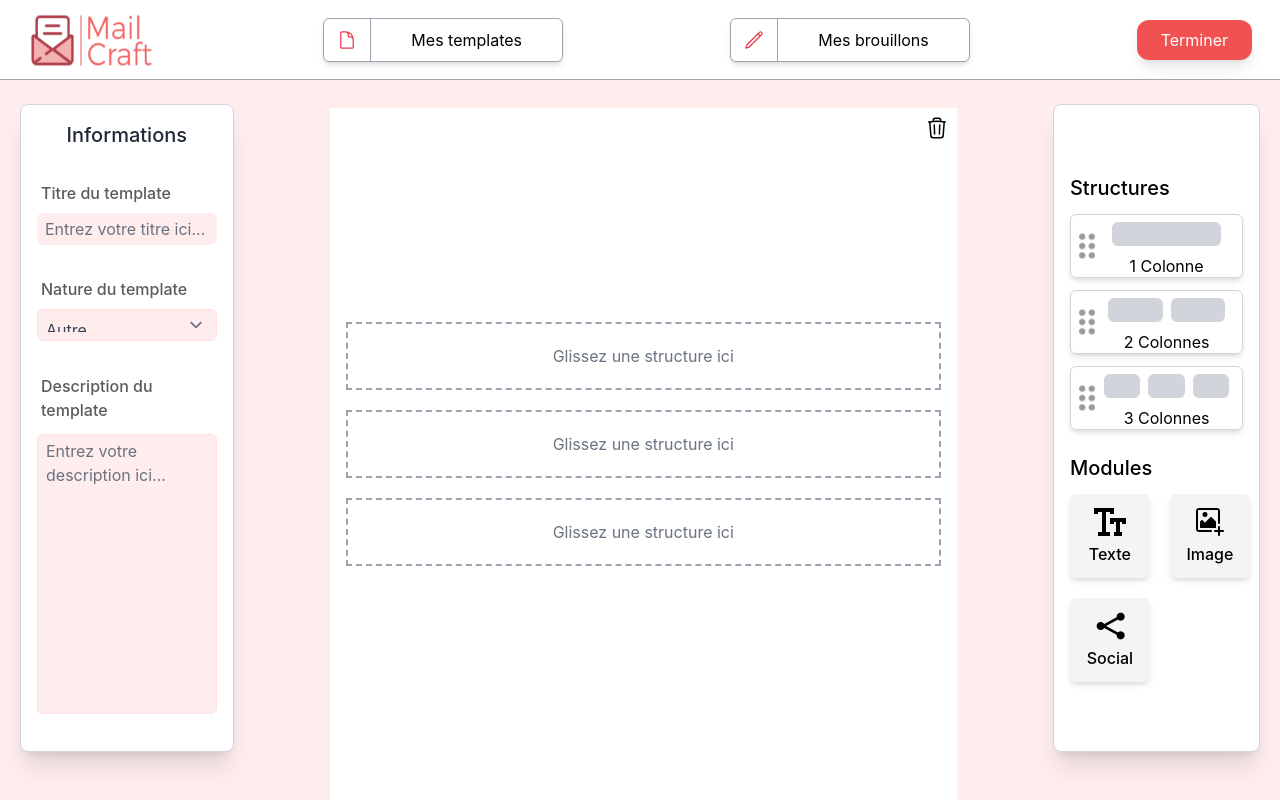
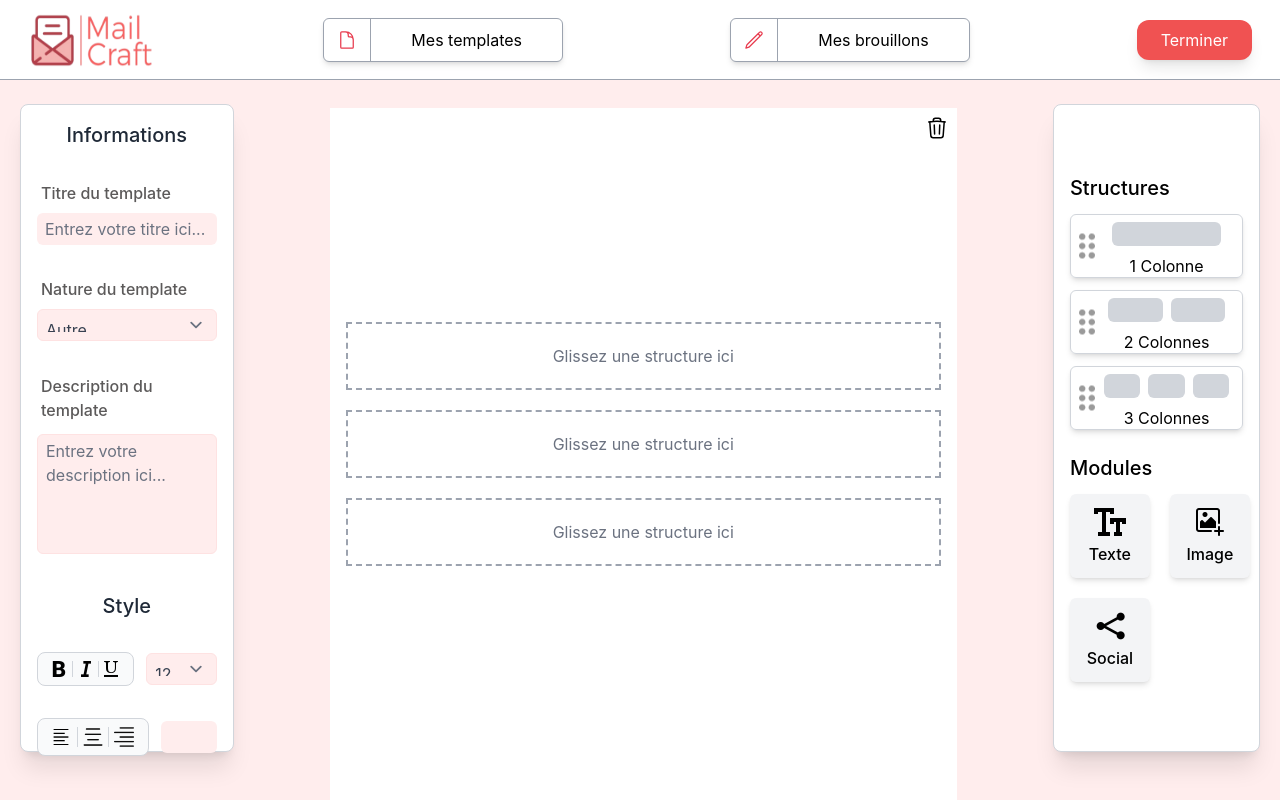
Before and after one commit to WildCodeSchool/2023-09-wns-blanc-mailcraft, a Next.js app in the folder frontend/: page /template/creation in a window 1280 px wide. Built offline with nearby package versions, Linux system fonts and the light colour scheme.

Commit message:
ajout boutons personnalisation ok

```diff
--- a/frontend/package.json
+++ b/frontend/package.json
@@ -21,6 +21,7 @@
     "next": "^14.2.3",
     "react": "^18.3.1",
     "react-beautiful-dnd": "^13.1.1",
+    "react-color": "^2.19.3",
     "react-dom": "^18.3.1",
     "react-loader-spinner": "^6.1.6",
     "react-modal": "^3.16.1",
@@ -31,6 +32,7 @@
     "@types/node": "^20",
     "@types/react": "^18",
     "@types/react-beautiful-dnd": "^13.1.8",
+    "@types/react-color": "^3.0.12",
     "@types/react-dom": "^18",
     "@types/react-modal": "^3.16.3",
     "@types/react-resizable": "^3.0.7",
--- a/frontend/src/components/DragNDrop/DataTemplate.tsx
+++ b/frontend/src/components/DragNDrop/DataTemplate.tsx
@@ -2,92 +2,143 @@ import { templateNatures } from "@/utils/templateNatures";
 import { useTemplateCommonUtils } from "@/utils/templateCommonUtils";
 import { ArrayToIterate } from "@/types/interfaces/template/template-interfaces";
 import { useTemplate } from "@/contexts/TemplateContext";
-import { useEffect } from "react";
+import { useEffect, useState } from "react";
+import { ChromePicker, ColorResult } from "react-color";
+import boldIcon from "@/assets/template-page/boldIcon.png";
+import italicIcon from "@/assets/template-page/italicIcon.png";
+import underlineIcon from "@/assets/template-page/underlineIcon.png";
+import alignLeft from "@/assets/template-page/alignLeft.png";
+import alignCenter from "@/assets/template-page/alignCenter.png";
+import alignRight from "@/assets/template-page/alignRight.png";
+
 interface DataTemplateProps {
   arrayToIterate: string;
 }
+
 const DataTemplate: React.FC<DataTemplateProps> = ({ arrayToIterate }) => {
   const { handleTemplateChange } = useTemplateCommonUtils();
   const { template, templateToModify } = useTemplate();
   const isTemplateToModify = arrayToIterate === "templateToModify";
+  const [selectedStyleIconIndex, setSelectedStyleIconIndex] = useState<number | null>(null);
+  const [selectedJustificationIconIndex, setSelectedJustificationIconIndex] = useState<number | null>(null);
+  const [selectedColor, setSelectedColor] = useState("#FFEDED");
+  const [showColorPicker, setShowColorPicker] = useState(false);
+
+  const handleStyleIconClick = (index: number) => {
+    setSelectedStyleIconIndex(index === selectedStyleIconIndex ? null : index);
+  };
+
+  const handleJustificationIconClick = (index: number) => {
+    setSelectedJustificationIconIndex(index === selectedJustificationIconIndex ? null : index);
+  };
+
+  const handleColorChange = (color: ColorResult) => {
+    setSelectedColor(color.hex);
+  };
+
+  const styleIcons = [
+    { src: boldIcon.src, alt: "Bold Icon" },
+    { src: italicIcon.src, alt: "Italic Icon" },
+    { src: underlineIcon.src, alt: "Underline Icon" }
+  ];
+
+  const justificationIcons = [
+    { src: alignLeft.src, alt: "Align left Icon" },
+    { src: alignCenter.src, alt: "Align center Icon" },
+    { src: alignRight.src, alt: "Align right Icon" }
+  ];
 
   return (
-    <div
-      className="flex flex-col justify-start gap-8 p-4 bg-white w-[20%] h-[90%] my-6 ms-5 border border-gray-300 rounded-lg shadow-xl"
-      style={{ minHeight: "100px" }}
-    >
+    <div className="flex flex-col justify-start gap-8 p-4 bg-white w-[20%] h-[90%] my-6 ms-5 border border-gray-300 rounded-lg shadow-xl" style={{ minHeight: "100px" }}>
       <div className="flex justify-center items-center">
-        <h1 className="font-medium text-xl text-center text-gray-800">
-          Informations
-        </h1>
+        <h1 className="font-medium text-xl text-center text-gray-800">Informations</h1>
       </div>
       <div className="input flex flex-col gap-2">
-        <label htmlFor="title" className="font-medium ms-1 text-[#5C5A5A]">
-          Titre du template
-        </label>
+        <label htmlFor="title" className="font-medium ms-1 text-[#5C5A5A]">Titre du template</label>
         <div className="form-control w-full">
           <input
-            value={
-              arrayToIterate === "templateToModify"
-                ? templateToModify?.title
-                : template?.title
-            }
-            onChange={(e) => {
-              handleTemplateChange(e, "title", arrayToIterate);
-            }}
+            value={arrayToIterate === "templateToModify" ? templateToModify?.title : template?.title}
+            onChange={(e) => { handleTemplateChange(e, "title", arrayToIterate); }}
             required
             placeholder="Entrez votre titre ici..."
-            className={`"input input-bordered border-red-100 w-full h-8 pl-2 rounded-md ${isTemplateToModify
-              ? "bg-[#766060] text-white" : "bg-[#FFEDED] text-gray-700"}`}
+            className={`input input-bordered border-red-100 w-full h-8 pl-2 rounded-md ${isTemplateToModify ? "bg-[#766060] text-white" : "bg-[#FFEDED] text-gray-700"}`}
           />
         </div>
       </div>
       <div className="input flex flex-col gap-2">
-        <label htmlFor="nature" className="font-medium ms-1 text-[#5C5A5A]">
-          Nature du template
-        </label>
+        <label htmlFor="nature" className="font-medium ms-1 text-[#5C5A5A]">Nature du template</label>
         <div className="form-control w-full">
           <select
-            onChange={(e) => {
-              handleTemplateChange(e, "templateNature", arrayToIterate);
-            }}
+            onChange={(e) => { handleTemplateChange(e, "templateNature", arrayToIterate); }}
             required
-            className={`select select-bordered border-red-100 w-full h-8 pl-2 rounded-md ${isTemplateToModify
-              ? "bg-[#766060] text-white" : "bg-[#FFEDED] text-gray-700"}`}
+            className={`select select-bordered border-red-100 w-full h-8 pl-2 rounded-md ${isTemplateToModify ? "bg-[#766060] text-white" : "bg-[#FFEDED] text-gray-700"}`}
           >
             {templateNatures.map((templateNature, index) => (
-              <option value={templateNature} selected>
-                {templateNature}
-              </option>
+              <option key={index} value={templateNature} selected>{templateNature}</option>
             ))}
           </select>
         </div>
       </div>
       <div className="input flex flex-col gap-3">
-        <label
-          htmlFor="description"
-          className="font-medium ms-1 text-[#5C5A5A]"
-        >
-          Description du template
-        </label>
+        <label htmlFor="description" className="font-medium ms-1 text-[#5C5A5A]">Description du template</label>
         <div className="form-control w-full">
           <textarea
             required
-            value={
-              arrayToIterate === "templateToModify"
-                ? templateToModify?.description
-                : template?.description
-            }
-            onChange={(e) => {
-              handleTemplateChange(e, "description", arrayToIterate);
-            }}
+            value={arrayToIterate === "templateToModify" ? templateToModify?.description : template?.description}
+            onChange={(e) => { handleTemplateChange(e, "description", arrayToIterate); }}
             placeholder="Entrez votre description ici..."
-            className={`textarea textarea-bordered border-red-100 w-full h-[35dvh] pt-1 px-2 rounded-md focus:border-red-100 focus:ring-0 resize-none text-gray-700
-            ${isTemplateToModify
-                ? "bg-[#766060] placeholder-gray-300 text-white" : "bg-[#FFEDED] text-gray-700"}`}
+            className={`textarea textarea-bordered border-red-100 w-full h-[15dvh] pt-1 px-2 rounded-md focus:border-red-100 focus:ring-0 resize-none text-gray-700 ${isTemplateToModify ? "bg-[#766060] placeholder-gray-300 text-white" : "bg-[#FFEDED] text-gray-700"}`}
           ></textarea>
         </div>
       </div>
+      <h1 className="font-medium text-xl text-center text-gray-800 2xl:mt-5">Style</h1>
+      <div className="flex items-center gap-3 2xl:gap-6 2xl:mb-4">
+        <div className="flex bg-gray-50 border border-gray-300 rounded-lg focus:ring-blue-500 focus:border-blue-500 p-2 text-sm w-3/4">
+          {styleIcons.map((icon, index) => (
+            <div
+              key={index}
+              className={`styleIcon flex-1 ${index === styleIcons.length - 1 ? '' : 'border-r'} border-gray-300 flex justify-center items-center cursor-pointer ${selectedStyleIconIndex === index ? 'bg-gray-300' : ''}`}
+              onClick={() => handleStyleIconClick(index)}
+            >
+              <img src={icon.src} className="h-4" alt={icon.alt} />
+            </div>
+          ))}
+        </div>
+        <select
+          onChange={(e) => { handleTemplateChange(e, "fontSize", arrayToIterate); }}
+          className={`select select-bordered border-red-100 w-20 h-8 pl-2 rounded-md ${isTemplateToModify ? "bg-[#766060] text-white" : "bg-[#FFEDED] text-gray-700"}`}
+        >
+          {[12, 14, 16, 18, 20, 24, 28, 32, 36].map((size) => (
+            <option key={size} value={size}>{size}</option>
+          ))}
+        </select>
+      </div>
+      <div className="flex items-center gap-3 2xl:gap-6 2xl:mb-4">
+        <div className="flex bg-gray-50 border border-gray-300 rounded-lg focus:ring-blue-500 focus:border-blue-500 p-2 text-sm w-3/4">
+          {justificationIcons.map((icon, index) => (
+            <div
+              key={index}
+              className={`justificationIcon ${index === justificationIcons.length - 1 ? '' : 'border-r'} flex-1 border-gray-300 flex justify-center items-center cursor-pointer ${selectedJustificationIconIndex === index ? 'bg-gray-300' : ''}`}
+              onClick={() => handleJustificationIconClick(index)}
+            >
+              <img src={icon.src} className="h-5" alt={icon.alt} />
+            </div>
+          ))}
+        </div>
+        <div className="relative">
+          <div
+            className="colorSwatch w-14 h-8 rounded-md cursor-pointer"
+            style={{ backgroundColor: selectedColor }}
+            onClick={() => setShowColorPicker(!showColorPicker)}
+          />
+          {showColorPicker && (
+            <div className="absolute z-10 transform -translate-y-full -mt-10">
+              <ChromePicker color={selectedColor} onChange={handleColorChange} />
+            </div>
+          )}
+        </div>
+      </div>
+
     </div>
   );
 };
```
Also changed, not shown: 1 other file (tests, documents, lock files or other folders).
